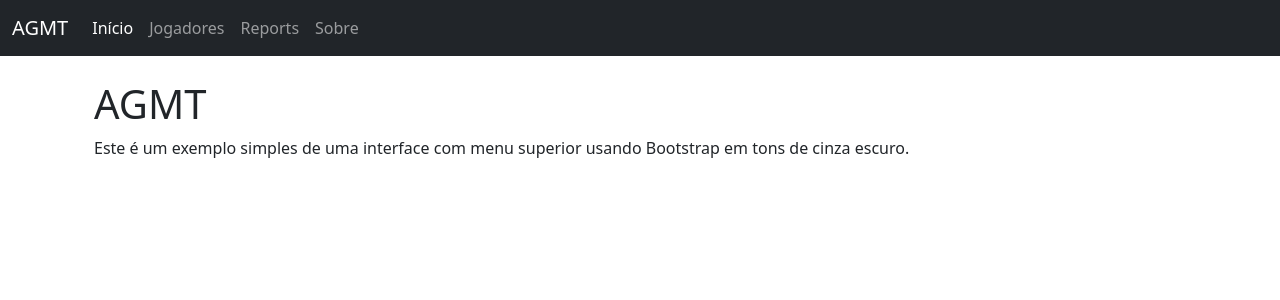
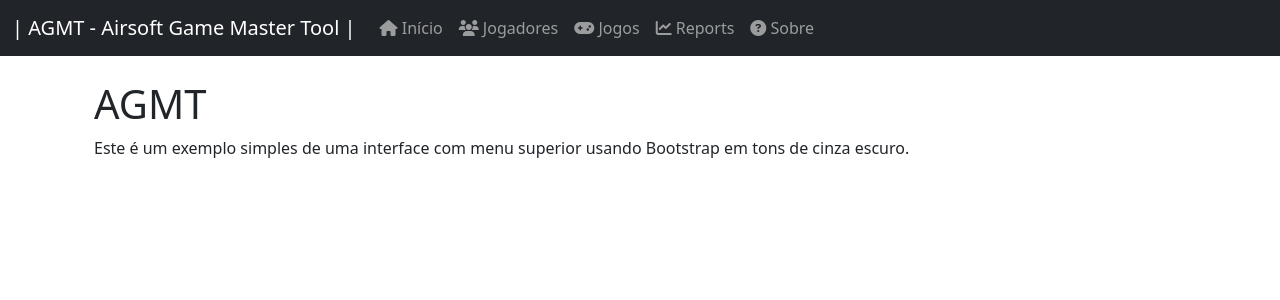
Before and after one commit to miguelnunorosa/AGMT_AirsoftGameMasterTool, a Flask app: page / in a window 1280 px wide. Shown: the top 300 px of the page. Run offline with Flask 3, Linux system fonts and the light colour scheme.

Commit message:
update webservice page template

```diff
--- a/RaspberryPi/webservice/settings/templates/template.html
+++ b/RaspberryPi/webservice/settings/templates/template.html
@@ -6,6 +6,7 @@
   <title>AGMT - Airsot Game Master Tool</title>
   <!-- Incluindo os arquivos CSS do Bootstrap -->
   <link href="https://cdn.jsdelivr.net/npm/bootstrap@5.3.0-alpha1/dist/css/bootstrap.min.css" rel="stylesheet">
+  <link href="https://cdnjs.cloudflare.com/ajax/libs/font-awesome/6.5.1/css/all.min.css" rel="stylesheet">
   {% block head %}{% endblock %}
 </head>
 
@@ -13,23 +14,26 @@
   <!-- Barra de navegação -->
   <nav class="navbar navbar-expand-lg navbar-dark bg-dark">
     <div class="container-fluid">
-      <a class="navbar-brand" href="#">AGMT</a>
+      <a class="navbar-brand" href="#">| AGMT - Airsoft Game Master Tool |</a>
       <button class="navbar-toggler" type="button" data-bs-toggle="collapse" data-bs-target="#navbarNav" aria-controls="navbarNav" aria-expanded="false" aria-label="Toggle navigation">
         <span class="navbar-toggler-icon"></span>
       </button>
       <div class="collapse navbar-collapse" id="navbarNav">
         <ul class="navbar-nav">
           <li class="nav-item">
-            <a class="nav-link active" aria-current="page" href="{{ url_for('index') }}">Início</a>
+            <a class="nav-link" href="{{ url_for('index') }}"><i class="fa-solid fa-house"></i> Início</a>
           </li>
           <li class="nav-item">
-            <a class="nav-link" href="{{ url_for('jogadores') }}">Jogadores</a>
+            <a class="nav-link" href="{{ url_for('jogadores') }}"><i class="fa-solid fa-users"></i> Jogadores</a>
           </li>
           <li class="nav-item">
-            <a class="nav-link" href="#">Reports</a>
+            <a class="nav-link" href="#"><i class="fa-solid fa-gamepad"></i> Jogos</a>
           </li>
           <li class="nav-item">
-            <a class="nav-link" href="#">Sobre</a>
+            <a class="nav-link" href="#"><i class="fa-solid fa-chart-line"></i> Reports</a>
+          </li>
+          <li class="nav-item">
+            <a class="nav-link" href="{{ url_for('sobre') }}"><i class="fa-solid fa-circle-question"></i> Sobre</a>
           </li>
         </ul>
       </div>
```
